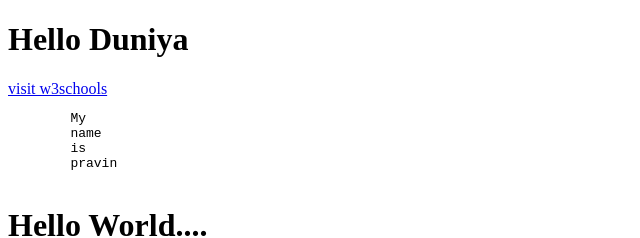
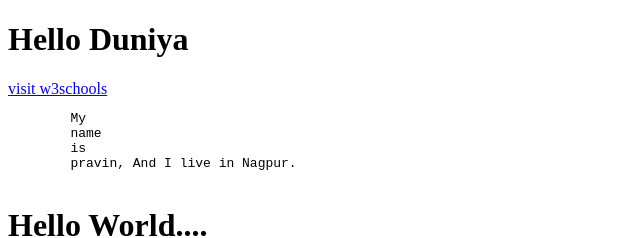
Before and after one commit to pravinchoudhar-i/Development, a plain HTML site: page index.html in a window 1280 px wide. Shown: the top 238 px of the page, without its empty margins (0-640 px from the left). Drawn offline with Linux system fonts and the light colour scheme.

Commit message:
New line added in index file

```diff
--- a/index.html
+++ b/index.html
@@ -13,7 +13,7 @@
         My
         name
         is
-        pravin
+        pravin, And I live in Nagpur.
     </pre>
     <h1>Hello World....</h1>
 </body>
```
